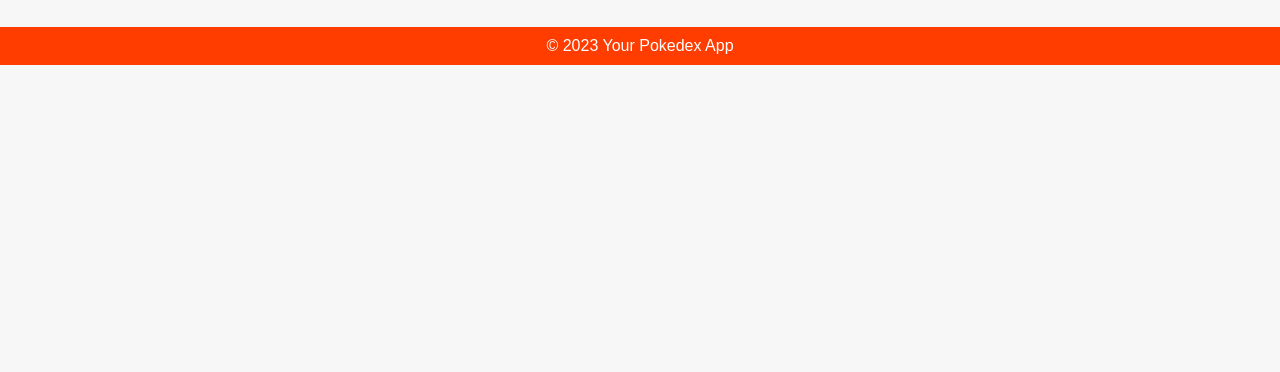
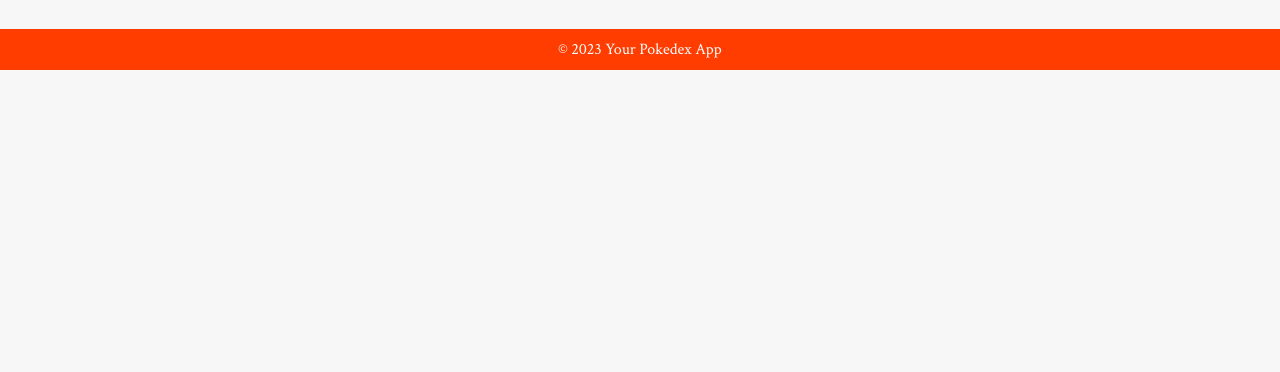
Before and after one commit to JackRHayes/pokedex-js-app, a plain HTML site: page index.html in a window 1280 px wide. Shown: the part 428-800 px from the top of the page. Drawn offline with Linux system fonts and the light colour scheme.

Commit message:
Added new font to the page
Found new font styling and added it to the page.

```diff
--- a/css/styles.css
+++ b/css/styles.css
@@ -6,7 +6,8 @@ body, h1, h2, h3, p {
 
 /* Apply a font stack (replace with your preferred font) */
 body {
-    font-family: Arial, sans-serif;
+    font-family: 'Crimson Text', serif;
+
 }
 
 /* Style for header */
--- a/index.html
+++ b/index.html
@@ -4,6 +4,9 @@
     <meta charset="UTF-8">
     <meta name="viewport" content="width=device-width, initial-scale=1.0">
     <link rel="stylesheet" href="css/styles.css">
+    <link rel="preconnect" href="https://fonts.googleapis.com">
+    <link rel="preconnect" href="https://fonts.gstatic.com" crossorigin>
+    <link href="https://fonts.googleapis.com/css2?family=Crimson+Text:wght@400;700&display=swap" rel="stylesheet">
     <title>Pokedex App</title>
 </head>
 <body>
```
